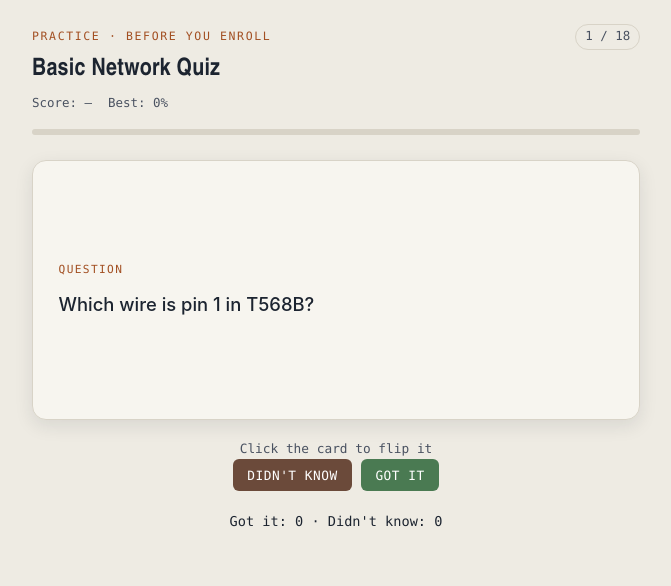
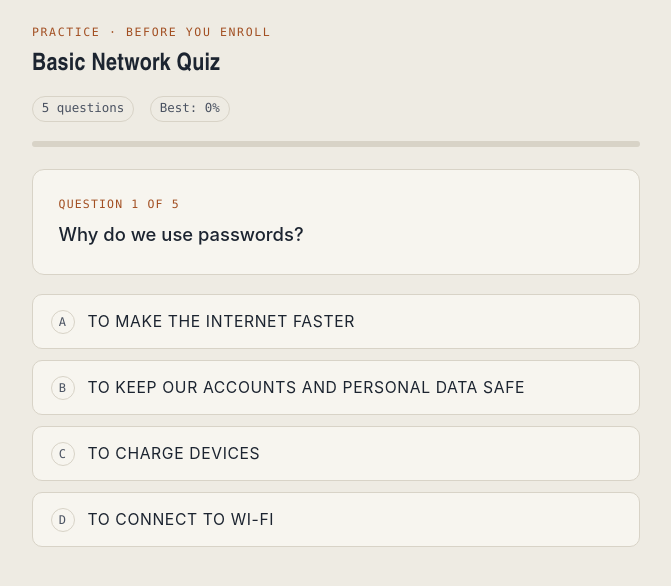
Before and after one commit to rajbabna/LMS-CableNet, a plain HTML site: page tools/basic-network-quiz.html in a window 1280 px wide. Both pictures are taken after a click on the button "START QUIZ". Shown: the whole page, without its empty margins (304-975 px from the left). Drawn offline with Linux system fonts and the light colour scheme.

Commit message:
feat: wire Puter quiz URL into landing page embed; simplify quiz to 5-question MCQ

```diff
--- a/js/config.js
+++ b/js/config.js
@@ -29,4 +29,4 @@ window.SUPABASE_CONFIG = {
 // Puter-hosted flashcard quiz (Step 13 satellite tool).
 // After publishing tools/basic-network-quiz.html to a *.puter.site
 // subdomain, set this to its URL. Used by index.html for the iframe embed.
-window.PUTER_QUIZ_URL = "";
+window.PUTER_QUIZ_URL = "https://cablenet-quiz.puter.site/basic-network-quiz.html";
--- a/tools/basic-network-quiz.html
+++ b/tools/basic-network-quiz.html
@@ -3,7 +3,7 @@
 <head>
 <meta charset="UTF-8">
 <meta name="viewport" content="width=device-width, initial-scale=1.0">
-<title>Basic Network Quiz — Flashcards</title>
+<title>Basic Network Quiz</title>
 <style>
   :root {
     --bg: #EEEBE3;
@@ -16,6 +16,7 @@
     --teal: #2C6B75;
     --brown: #6B4A3A;
     --green: #4A7A52;
+    --red: #B03A3A;
     --blue: #34576B;
     --font-display: "Archivo Narrow", "Arial Narrow", sans-serif;
     --font-body: "Inter", -apple-system, BlinkMacSystemFont, "Segoe UI", sans-serif;
@@ -34,14 +35,6 @@
     max-width: 640px;
     margin: 0 auto;
     padding: 1.5rem 1rem 2.5rem;
-  }
-  .quiz-head {
-    display: flex;
-    align-items: baseline;
-    justify-content: space-between;
-    gap: 1rem;
-    flex-wrap: wrap;
-    margin-bottom: 0.4rem;
   }
   .quiz-head h1 {
     font-family: var(--font-display);
@@ -62,7 +55,7 @@
     font-family: var(--font-mono);
     font-size: 0.78rem;
     color: var(--ink-soft);
-    margin-bottom: 1rem;
+    margin: 0.8rem 0 1.2rem;
     display: flex;
     gap: 1rem;
     flex-wrap: wrap;
@@ -72,69 +65,97 @@
     border-radius: 999px;
     padding: 0.2em 0.7em;
   }
-  .card-stage {
-    perspective: 1200px;
-    margin: 1.2rem 0;
+  .progress-track {
+    height: 6px;
+    background: var(--line);
+    border-radius: 3px;
+    overflow: hidden;
+    margin: 0 0 1.4rem;
   }
-  .flashcard {
-    position: relative;
-    width: 100%;
-    min-height: 260px;
-    cursor: pointer;
-    transform-style: preserve-3d;
-    transition: transform 0.5s ease;
+  .progress-fill {
+    height: 100%;
+    background: var(--teal);
+    width: 0%;
+    transition: width 0.3s ease;
   }
-  .flashcard.flipped { transform: rotateY(180deg); }
-  .flashcard-face {
-    position: absolute;
-    inset: 0;
-    backface-visibility: hidden;
-    -webkit-backface-visibility: hidden;
+  .question-block {
     background: var(--paper);
     border: 1px solid var(--line);
-    border-radius: 14px;
-    box-shadow: 0 6px 18px rgba(28, 36, 48, 0.10);
-    padding: 2rem 1.6rem;
-    display: flex;
-    flex-direction: column;
-    justify-content: center;
-    min-height: 260px;
+    border-radius: 12px;
+    padding: 1.6rem;
+    margin-bottom: 1.2rem;
   }
-  .flashcard-back {
-    transform: rotateY(180deg);
-    border-color: var(--teal);
-  }
-  .flashcard-face .face-label {
+  .question-num {
     font-family: var(--font-mono);
-    font-size: 0.7rem;
-    letter-spacing: 0.12em;
+    font-size: 0.72rem;
+    letter-spacing: 0.1em;
     text-transform: uppercase;
     color: var(--copper-dark);
-    margin-bottom: 0.8rem;
+    margin-bottom: 0.5rem;
   }
-  .flashcard-back .face-label { color: var(--teal); }
-  .flashcard-face p {
+  .question-text {
+    font-size: 1.15rem;
+    font-weight: 500;
     margin: 0;
-    font-size: 1.15rem;
+  }
+  .options {
+    display: grid;
+    gap: 0.7rem;
+  }
+  .option {
+    display: flex;
+    align-items: center;
+    gap: 0.8rem;
+    background: var(--paper);
+    border: 1px solid var(--line);
+    border-radius: 10px;
+    padding: 0.9rem 1.1rem;
+    cursor: pointer;
+    font-family: var(--font-body);
+    font-size: 0.98rem;
     color: var(--ink);
-    font-weight: 500;
+    text-align: left;
+    transition: border-color 0.15s ease, background 0.15s ease;
   }
-  .flashcard-face p.answer {
-    font-size: 1.02rem;
-    color: var(--ink);
+  .option:hover:not(:disabled) { border-color: var(--teal); }
+  .option .letter {
+    font-family: var(--font-mono);
+    font-size: 0.75rem;
+    color: var(--ink-soft);
+    border: 1px solid var(--line);
+    border-radius: 50%;
+    width: 24px;
+    height: 24px;
+    display: inline-flex;
+    align-items: center;
+    justify-content: center;
+    flex-shrink: 0;
   }
-  .flip-hint {
+  .option.correct {
+    border-color: var(--green);
+    background: #eef4ec;
+  }
+  .option.correct .letter { background: var(--green); color: #fff; border-color: var(--green); }
+  .option.wrong {
+    border-color: var(--red);
+    background: #fbeeee;
+  }
+  .option.wrong .letter { background: var(--red); color: #fff; border-color: var(--red); }
+  .option:disabled { cursor: default; opacity: 0.9; }
+  .feedback {
+    display: none;
     margin-top: 1rem;
-    font-size: 0.8rem;
-    color: var(--ink-soft);
-    text-align: center;
-    font-family: var(--font-mono);
+    padding: 0.9rem 1.1rem;
+    border-radius: 8px;
+    font-size: 0.92rem;
   }
+  .feedback.good { background: #eef4ec; color: #335a3a; border: 1px solid var(--green); }
+  .feedback.bad  { background: #fbeeee; color: #7a2f2f; border: 1px solid var(--red); }
   .controls {
     display: flex;
     gap: 0.6rem;
-    flex-wrap: wrap;
     justify-content: center;
+    margin-top: 1.2rem;
   }
   button {
     font-family: var(--font-mono);
@@ -143,7 +164,7 @@
     text-transform: uppercase;
     border: none;
     border-radius: 6px;
-    padding: 0.7em 1.1em;
+    padding: 0.7em 1.3em;
     cursor: pointer;
     transition: background 0.2s ease, transform 0.1s ease;
   }
@@ -152,43 +173,16 @@
   .btn-primary:hover { background: var(--copper-dark); }
   .btn-ghost { background: var(--line); color: var(--ink); }
   .btn-ghost:hover { background: #cfcbbd; }
-  .btn-good { background: var(--green); color: #fff; }
-  .btn-good:hover { background: #3b6142; }
-  .btn-hard { background: var(--brown); color: #fff; }
-  .btn-hard:hover { background: #553a2d; }
   button:disabled { opacity: 0.45; cursor: not-allowed; }
-  .progress-track {
-    height: 6px;
-    background: var(--line);
-    border-radius: 3px;
-    overflow: hidden;
-    margin: 0.4rem 0 1.6rem;
-  }
-  .progress-fill {
-    height: 100%;
-    background: var(--teal);
-    width: 0%;
-    transition: width 0.3s ease;
-  }
-  .score-line {
+  .start-screen, .results {
     text-align: center;
-    margin-top: 1.2rem;
-    font-family: var(--font-mono);
-    font-size: 0.85rem;
-  }
-  .results {
-    display: none;
     background: var(--paper);
     border: 1px solid var(--line);
     border-radius: 14px;
     padding: 2rem;
-    text-align: center;
   }
-  .results h2 {
-    font-family: var(--font-display);
-    font-size: 1.6rem;
-    margin: 0 0 0.6rem;
-  }
+  .start-screen p, .results p { color: var(--ink-soft); }
+  .results h2 { font-family: var(--font-display); font-size: 1.6rem; margin: 0 0 0.6rem; }
   .results .big-score {
     font-family: var(--font-display);
     font-size: 3rem;
@@ -196,7 +190,6 @@
     color: var(--teal);
     margin: 0.6rem 0;
   }
-  .results p { color: var(--ink-soft); }
   .best-badge {
     display: inline-block;
     font-family: var(--font-mono);
@@ -213,34 +206,25 @@
     color: var(--ink-soft);
     margin-top: 1.2rem;
   }
-  .start-screen {
-    text-align: center;
-    padding: 1.5rem 0 0.5rem;
-  }
-  .start-screen p { color: var(--ink-soft); max-width: 46ch; margin: 0 auto 1.2rem; }
   @media (max-width: 520px) {
-    .flashcard-face { padding: 1.4rem 1.2rem; }
-    .controls button { flex: 1 1 45%; }
+    .question-block { padding: 1.2rem; }
   }
 </style>
 </head>
 <body>
-<div class="quiz-wrap" id="app">
+<div class="quiz-wrap">
   <div class="quiz-head">
-    <div>
-      <span class="eyebrow">Practice · before you enroll</span>
-      <h1>Basic Network Quiz</h1>
-    </div>
-    <span class="quiz-meta"><span class="pill" id="cardCount">0 / 0</span></span>
+    <span class="eyebrow">Practice · before you enroll</span>
+    <h1>Basic Network Quiz</h1>
   </div>
   <div class="quiz-meta">
-    <span id="scorePill">Score: —</span>
-    <span id="bestPill">Best: —</span>
+    <span class="pill" id="cardCount">5 questions</span>
+    <span class="pill" id="bestPill">Best: —</span>
   </div>
 
   <!-- Start screen -->
   <div class="start-screen" id="startScreen">
-    <p>Test yourself on basic cabling &amp; networking questions before enrolling. Flip each card, rate yourself honestly, then see your score. No account needed.</p>
+    <p>Five quick questions to see where you stand before enrolling. No account needed — your best score is saved on your device (and to your Puter account if you sign in).</p>
     <button class="btn-primary" id="startBtn">Start Quiz</button>
   </div>
 
@@ -248,30 +232,22 @@
   <div id="quizScreen" style="display:none;">
     <div class="progress-track"><div class="progress-fill" id="progressFill"></div></div>
 
-    <div class="card-stage">
-      <div class="flashcard" id="flashcard">
-        <div class="flashcard-face flashcard-front">
-          <span class="face-label">Question</span>
-          <p id="questionText"></p>
-        </div>
-        <div class="flashcard-face flashcard-back">
-          <span class="face-label">Answer</span>
-          <p class="answer" id="answerText"></p>
-        </div>
-      </div>
+    <div class="question-block">
+      <div class="question-num" id="questionNum">Question 1 of 5</div>
+      <p class="question-text" id="questionText"></p>
     </div>
-    <div class="flip-hint">Click the card to flip it</div>
+
+    <div class="options" id="options"></div>
+
+    <div class="feedback" id="feedback"></div>
 
     <div class="controls">
-      <button class="btn-hard" id="hardBtn">Didn't Know</button>
-      <button class="btn-good" id="goodBtn">Got It</button>
+      <button class="btn-primary" id="nextBtn" style="display:none;">Next Question →</button>
     </div>
-
-    <div class="score-line" id="scoreLine"></div>
   </div>
 
   <!-- Results screen -->
-  <div class="results" id="resultsScreen">
+  <div class="results" id="resultsScreen" style="display:none;">
     <h2>Quiz Complete</h2>
     <div class="big-score" id="finalScore">0%</div>
     <p id="finalDetail"></p>
@@ -279,7 +255,6 @@
     <div class="sync-note" id="syncNote"></div>
     <div style="margin-top:1.4rem; display:flex; gap:0.6rem; justify-content:center; flex-wrap:wrap;">
       <button class="btn-primary" id="retryBtn">Try Again</button>
-      <button class="btn-ghost" id="shuffleBtn">Shuffle &amp; Retry</button>
     </div>
   </div>
 </div>
@@ -289,26 +264,38 @@
 (function () {
   'use strict';
 
-  // ---- Question deck (basic cabling + networking) ----
-  var DECK = [
-    { q: "What does RJ45 refer to?", a: "The 8-position modular connector (8P8C) used for Ethernet patch cables." },
-    { q: "Which wire is pin 1 in T568B?", a: "White/Orange. T568B order: W/O, O, W/G, B, W/B, G, W/BR, BR." },
-    { q: "Which pair occupies pins 4 and 5 in T568B?", a: "The Blue pair. Pin 4 = Blue, pin 5 = White/Blue." },
-    { q: "What is the maximum recommended run length for a copper Ethernet cable (Cat5e/6)?", a: "100 metres (328 ft) — about 90 m of permanent link plus 10 m of patch cords." },
-    { q: "What does the 'Cat' in Cat6 stand for?", a: "Category — it defines a performance rating for the cable (e.g. Cat5e, Cat6, Cat6a)." },
-    { q: "Which wire is pin 1 in T568A?", a: "White/Green. T568A swaps the green and orange pairs vs T568B." },
-    { q: "What device connects two different networks and routes traffic between them?", a: "A router. Routers operate at Layer 3 (Network)." },
-    { q: "What does a switch do on a LAN?", a: "Connects devices on the same network and forwards frames only to the destination port (Layer 2)." },
-    { q: "What is the difference between a hub and a switch?", a: "A hub broadcasts every packet to all ports; a switch forwards packets only to the correct destination port." },
-    { q: "What does the IP address 192.168.1.0/24 represent?", a: "The network address of a /24 subnet (255.255.255.0 mask), which allows 254 usable host addresses." },
-    { q: "What is a subnet mask used for?", a: "It separates the network portion of an IP address from the host portion." },
-    { q: "What does DHCP do?", a: "Dynamically assigns IP addresses (and other settings like gateway/DNS) to devices on a network." },
-    { q: "What is the purpose of DNS?", a: "Translates human-friendly domain names (e.g. google.com) into IP addresses." },
-    { q: "What is a crossover cable used for?", a: "Connecting two similar devices directly (e.g. computer to computer) without a switch. Modern NICs auto-negotiate, so it's rarely needed now." },
-    { q: "Which layer of the OSI model is responsible for routing?", a: "Layer 3 — the Network layer (packets, logical addressing, routing)." },
-    { q: "What does a firewall do?", a: "Filters incoming/outgoing traffic based on rules to block unwanted connections." },
-    { q: "What is latency in networking?", a: "The time delay between sending a packet and receiving it at the destination." },
-    { q: "What is a VLAN?", a: "A virtual LAN — a logical segmentation of a network so devices on separate VLANs can't talk to each other at Layer 2." }
+  // ---- Simple, beginner-friendly questions ----
+  var QUESTIONS = [
+    {
+      q: "What is the internet?",
+      options: ["A global network that connects computers and devices around the world", "A type of computer program", "A brand of cable", "A web browser"],
+      correct: 0,
+      explanation: "The internet is a worldwide network of connected computers and devices sharing information."
+    },
+    {
+      q: "What does Wi-Fi let your devices do?",
+      options: ["Connect to the internet without cables", "Charge their battery", "Print documents", "Store files forever"],
+      correct: 0,
+      explanation: "Wi-Fi is a wireless way for devices like phones and laptops to join a network — no cables needed."
+    },
+    {
+      q: "What does a router do in a home?",
+      options: ["Connects your devices to the internet and lets them talk to each other", "Charges your phone", "Makes your screen brighter", "Deletes viruses automatically"],
+      correct: 0,
+      explanation: "A router links your home devices to your internet service and manages traffic between them."
+    },
+    {
+      q: "What is a web browser?",
+      options: ["A cable that carries data", "An app you use to view websites", "A password", "A type of printer"],
+      correct: 1,
+      explanation: "Browsers like Chrome or Safari are apps that display the pages you visit on the web."
+    },
+    {
+      q: "Why do we use passwords?",
+      options: ["To make the internet faster", "To keep our accounts and personal data safe", "To charge devices", "To connect to Wi-Fi"],
+      correct: 1,
+      explanation: "Passwords protect your accounts so only you (and people you trust) can access them."
+    }
   ];
 
   var STORE_KEY = 'cn_basic_quiz_best';
@@ -316,8 +303,7 @@
 
   var currentDeck = [];
   var currentIndex = 0;
-  var good = 0;
-  var hard = 0;
+  var correctCount = 0;
 
   var el = {
     startScreen: document.getElementById('startScreen'),
@@ -325,17 +311,14 @@
     resultsScreen: document.getElementById('resultsScreen'),
     startBtn: document.getElementById('startBtn'),
     retryBtn: document.getElementById('retryBtn'),
-    shuffleBtn: document.getElementById('shuffleBtn'),
-    flashcard: document.getElementById('flashcard'),
+    nextBtn: document.getElementById('nextBtn'),
+    questionNum: document.getElementById('questionNum'),
     questionText: document.getElementById('questionText'),
-    answerText: document.getElementById('answerText'),
-    hardBtn: document.getElementById('hardBtn'),
-    goodBtn: document.getElementById('goodBtn'),
+    options: document.getElementById('options'),
+    feedback: document.getElementById('feedback'),
+    progressFill: document.getElementById('progressFill'),
     cardCount: document.getElementById('cardCount'),
-    scorePill: document.getElementById('scorePill'),
     bestPill: document.getElementById('bestPill'),
-    progressFill: document.getElementById('progressFill'),
-    scoreLine: document.getElementById('scoreLine'),
     finalScore: document.getElementById('finalScore'),
     finalDetail: document.getElementById('finalDetail'),
     bestBadge: document.getElementById('bestBadge'),
@@ -351,7 +334,6 @@
     return a;
   }
 
-  // ---- Best score: localStorage first, then Puter KV (per user) ----
   function localBest() {
     try { return parseInt(localStorage.getItem(STORE_KEY) || '0', 10); }
     catch (e) { return 0; }
@@ -362,7 +344,6 @@
 
   function saveBest(score) {
     setLocalBest(score);
-    // Try Puter KV (silent; only works for signed-in Puter users)
     if (window.puter && puter.kv && puter.isSignedIn()) {
       puter.kv.set(PUTER_KV_KEY, score).catch(function () {});
     }
@@ -374,8 +355,7 @@
       puter.kv.get(PUTER_KV_KEY)
         .then(function (v) {
           var cloud = parseInt(v || '0', 10);
-          var best = Math.max(local, cloud);
-          cb(best);
+          cb(Math.max(local, cloud));
         })
         .catch(function () { cb(local); });
     } else {
@@ -383,51 +363,70 @@
     }
   }
 
-  function bestScore() {
-    var s = localBest();
-    return s;
-  }
-
   function updateBestPill() {
-    el.bestPill.textContent = 'Best: ' + bestScore() + '%';
+    el.bestPill.textContent = 'Best: ' + localBest() + '%';
   }
 
   function startQuiz(deck) {
     currentDeck = deck;
     currentIndex = 0;
-    good = 0;
-    hard = 0;
+    correctCount = 0;
     el.startScreen.style.display = 'none';
     el.resultsScreen.style.display = 'none';
     el.quizScreen.style.display = 'block';
-    renderCard();
-    updateScoreLine();
+    el.cardCount.textContent = deck.length + ' questions';
+    renderQuestion();
   }
 
-  function renderCard() {
+  function renderQuestion() {
     if (currentIndex >= currentDeck.length) {
       showResults();
       return;
     }
-    var card = currentDeck[currentIndex];
-    el.questionText.textContent = card.q;
-    el.answerText.textContent = card.a;
-    el.flashcard.classList.remove('flipped');
-    el.cardCount.textContent = (currentIndex + 1) + ' / ' + currentDeck.length;
+    var item = currentDeck[currentIndex];
+    el.questionNum.textContent = 'Question ' + (currentIndex + 1) + ' of ' + currentDeck.length;
+    el.questionText.textContent = item.q;
     el.progressFill.style.width = ((currentIndex / currentDeck.length) * 100) + '%';
-    el.hardBtn.disabled = false;
-    el.goodBtn.disabled = false;
+
+    el.feedback.style.display = 'none';
+    el.feedback.className = 'feedback';
+    el.feedback.innerHTML = '';
+    el.nextBtn.style.display = 'none';
+
+    var letters = ['A', 'B', 'C', 'D'];
+    el.options.innerHTML = '';
+    item.options.forEach(function (opt, i) {
+      var btn = document.createElement('button');
+      btn.className = 'option';
+      btn.type = 'button';
+      btn.innerHTML = '<span class="letter">' + letters[i] + '</span><span>' + opt + '</span>';
+      btn.addEventListener('click', function () { selectAnswer(i, btn); });
+      el.options.appendChild(btn);
+    });
   }
 
-  function updateScoreLine() {
-    el.scoreLine.textContent = 'Got it: ' + good + " \u00B7 Didn't know: " + hard;
-  }
+  function selectAnswer(index, btn) {
+    var item = currentDeck[currentIndex];
+    var allBtns = el.options.querySelectorAll('.option');
 
-  function answer(goodAnswer) {
-    if (goodAnswer) good++; else hard++;
-    currentIndex++;
-    updateScoreLine();
-    renderCard();
+    // Lock all options
+    allBtns.forEach(function (b) { b.disabled = true; });
+
+    var isCorrect = index === item.correct;
+
+    // Highlight correct + wrong
+    allBtns.forEach(function (b, i) {
+      if (i === item.correct) b.classList.add('correct');
+      if (i === index && !isCorrect) b.classList.add('wrong');
+    });
+
+    if (isCorrect) correctCount++;
+
+    el.feedback.style.display = 'block';
+    el.feedback.className = 'feedback ' + (isCorrect ? 'good' : 'bad');
+    el.feedback.innerHTML = '<strong>' + (isCorrect ? 'Correct!' : 'Not quite.') + '</strong> ' + item.explanation;
+
+    el.nextBtn.style.display = 'inline-block';
   }
 
   function showResults() {
@@ -435,11 +434,11 @@
     el.resultsScreen.style.display = 'block';
 
     var total = currentDeck.length;
-    var score = Math.round((good / total) * 100);
+    var score = Math.round((correctCount / total) * 100);
     el.finalScore.textContent = score + '%';
-    el.finalDetail.textContent = 'You got ' + good + ' of ' + total + ' correct.';
+    el.finalDetail.textContent = 'You answered ' + correctCount + ' of ' + total + ' correctly.';
 
-    var best = Math.max(bestScore(), score);
+    var best = Math.max(localBest(), score);
     saveBest(best);
     updateBestPill();
 
@@ -451,30 +450,18 @@
       el.bestBadge.innerHTML = '';
     }
 
-    var sync = '';
-    if (window.puter && puter.isSignedIn()) {
-      sync = 'Saved to your Puter account.';
-    } else {
-      sync = 'Saved on this device. Log in with Puter to keep your best score on any device.';
-    }
-    el.syncNote.textContent = sync;
+    el.syncNote.textContent = (window.puter && puter.isSignedIn())
+      ? 'Saved to your Puter account.'
+      : 'Saved on this device. Log in with Puter to keep your best score on any device.';
   }
 
   // ---- Wire up ----
-  el.startBtn.addEventListener('click', function () {
-    startQuiz(shuffle(DECK));
+  el.startBtn.addEventListener('click', function () { startQuiz(shuffle(QUESTIONS)); });
+  el.retryBtn.addEventListener('click', function () { startQuiz(shuffle(QUESTIONS)); });
+  el.nextBtn.addEventListener('click', function () {
+    currentIndex++;
+    renderQuestion();
   });
-  el.retryBtn.addEventListener('click', function () {
-    startQuiz(shuffle(DECK));
-  });
-  el.shuffleBtn.addEventListener('click', function () {
-    startQuiz(shuffle(DECK));
-  });
-  el.flashcard.addEventListener('click', function () {
-    el.flashcard.classList.toggle('flipped');
-  });
-  el.goodBtn.addEventListener('click', function () { answer(true); });
-  el.hardBtn.addEventListener('click', function () { answer(false); });
 
   // Init
   updateBestPill();
```
